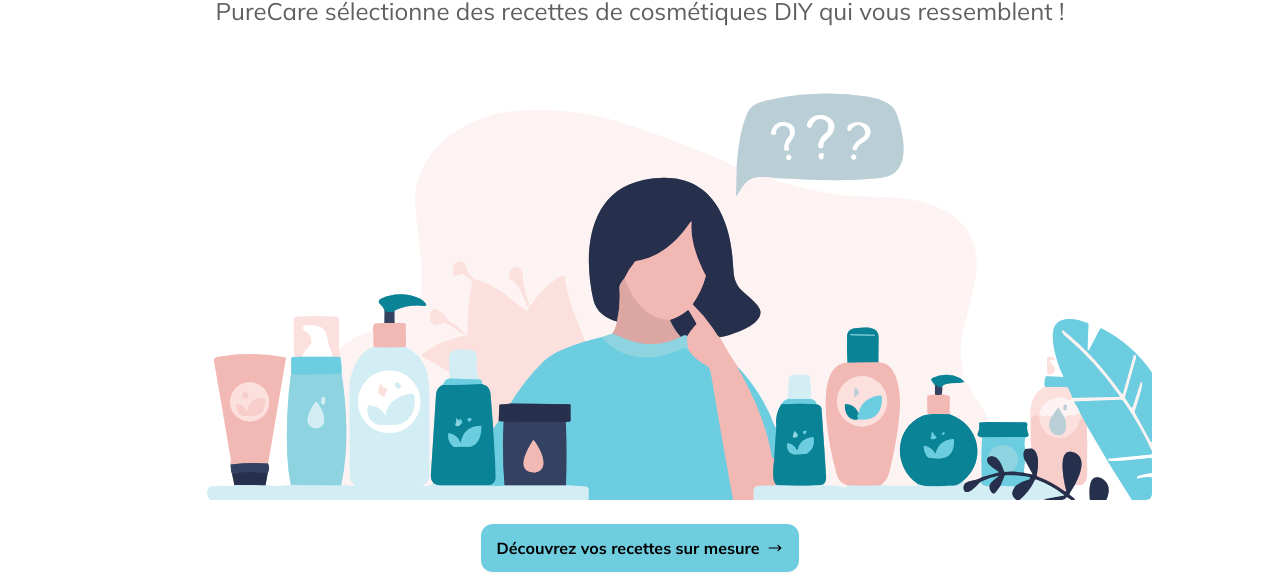
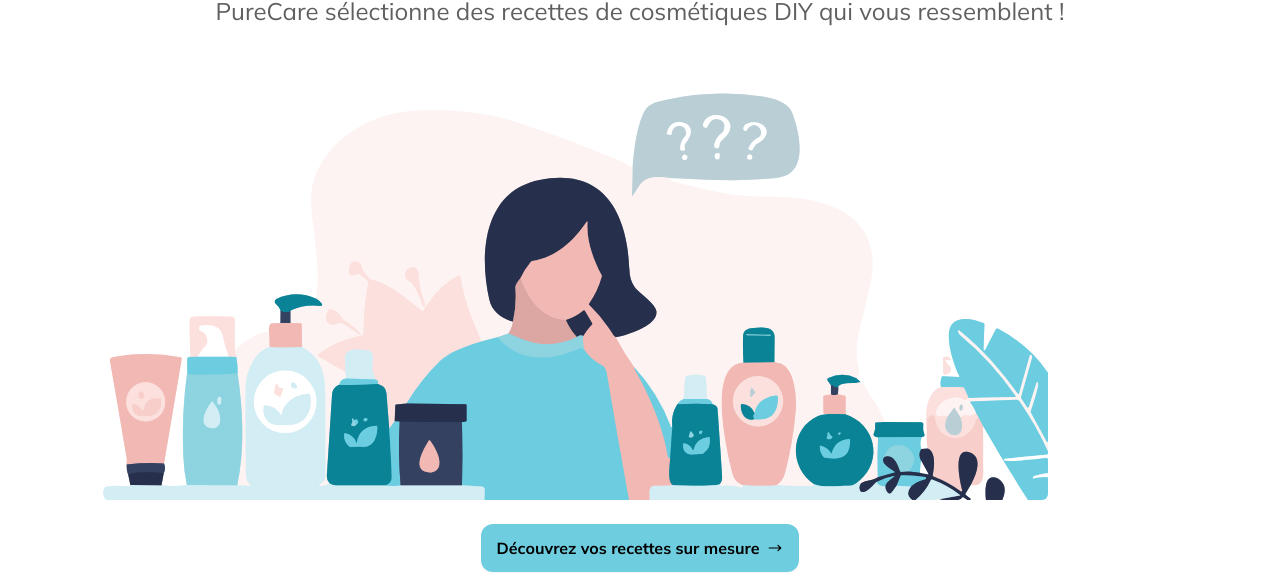
Before and after one commit to marionsmlg/purecare-nuxt, a Nuxt app: page / in a window 1280 px wide. Shown: the part 182-756 px from the top of the page. Built offline with nearby package versions, Linux system fonts and the light colour scheme; no server answers.

Commit message:
svg landing page

```diff
--- a/pages/index.vue
+++ b/pages/index.vue
@@ -93,7 +93,7 @@
             ></NuxtLink>
           </div> -->
         </div>
-        <div class="mb-4 flex justify-center w-full">
+        <div class="mb-4 w-full">
           <WomanWondering class="max-w-5xl md:rounded-md" />
         </div>
 
```
